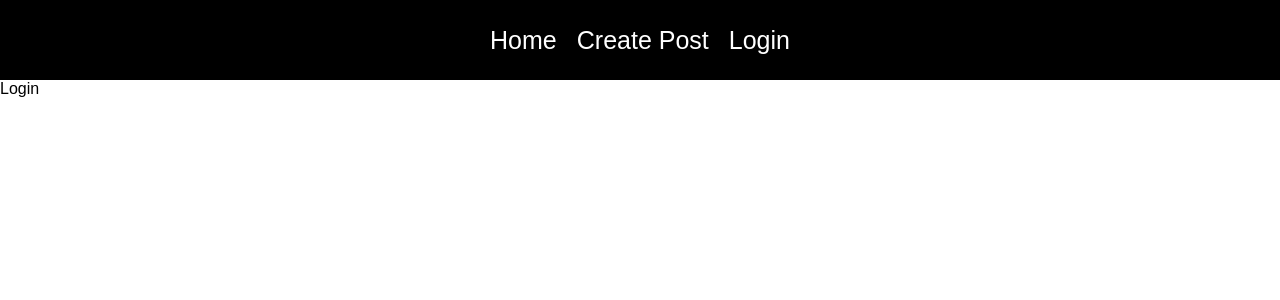
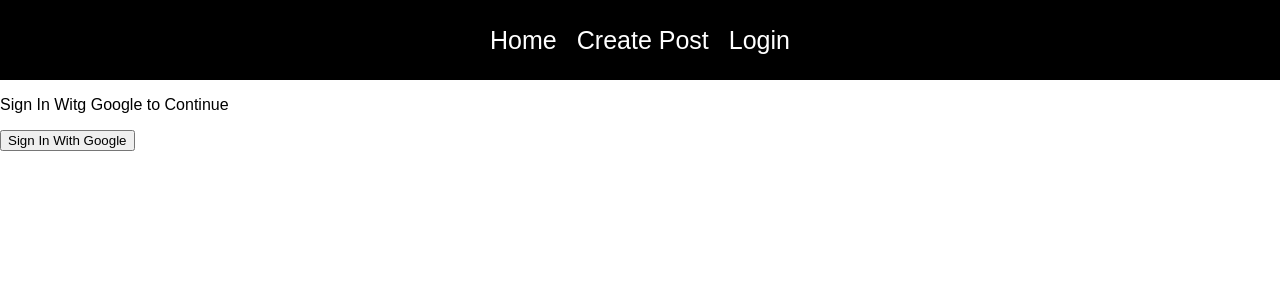
Before and after one commit to SadiKISLAR/fireblog, a React (Create React App) app: page /login in a window 1280 px wide. Shown: the top 300 px of the page. Built offline with nearby package versions, Linux system fonts and the light colour scheme.

Commit message:
post area

```diff
--- a/src/App.js
+++ b/src/App.js
@@ -3,20 +3,35 @@
 import Home from './pages/Home';
 import CreatePost from './pages/CreatePost';
 import Login from './pages/Login';
+import { useState } from 'react';
+import { signOut } from 'firebase/auth';
+import { auth } from "./firebase-config"
 
 function App() {
+  const [isAuth, setIsAuth] = useState(false);
+
+
+  const signUserOut = () => {
+    signOut(auth).then(() => {
+      localStorage.clear();
+      setIsAuth(false);
+      window.location.pathname = "/login";
+    });
+  };
+
+
   return (
     <Router>
       <nav>
         <Link to="/" > Home </Link>
         <Link to="/createpost" > Create Post </Link>
-        <Link to="/login" > Login </Link>
+        {!isAuth ? <Link to="/login" > Login </Link> : <button onClick={signUserOut}> Log Out</button>}
       </nav>
 
       <Routes>
         <Route path="/" element={<Home />} />
         <Route path="/createpost" element={<CreatePost />} />
-        <Route path="/login" element={<Login />} />
+        <Route path="/login" element={<Login setIsAuth={setIsAuth} />} />
       </Routes>
     </Router>
   );
--- a/src/pages/CreatePost.jsx
+++ b/src/pages/CreatePost.jsx
@@ -2,7 +2,16 @@
 
 const CreatePost = () => {
     return (
-        <div>Post</div>
+        <div className='createPostPage'>
+            <div className="cpContainer">
+                <h1>Create a post</h1>
+                <div className="inputGp">
+                    <label htmlFor="">Title:</label>
+                    <input placeholder='Title...' />
+                </div>
+                <div className="inputGp"></div>
+            </div>
+        </div>
     )
 }
 
--- a/src/pages/Login.jsx
+++ b/src/pages/Login.jsx
@@ -1,8 +1,24 @@
 import React from 'react'
+import { auth, provider } from '../firebase-config'
+import { signInWithPopup } from 'firebase/auth';
+import { useNavigate } from 'react-router-dom';
 
-const Login = () => {
+
+
+function Login({ setIsAuth }) {
+    let navigate = useNavigate();
+    const signInWithGoogle = () => {
+        signInWithPopup(auth, provider).then((result) => {
+            localStorage.setItem("isAuth", true);
+            setIsAuth(true);
+            navigate("/");
+        });
+    };
     return (
-        <div>Login</div>
+        <div className='loginPage'>
+            <p>Sign In Witg Google to Continue</p>
+            <button className='login-with-google-btn' onClick={signInWithGoogle}>Sign In With Google</button>
+        </div>
     )
 }
 
```
